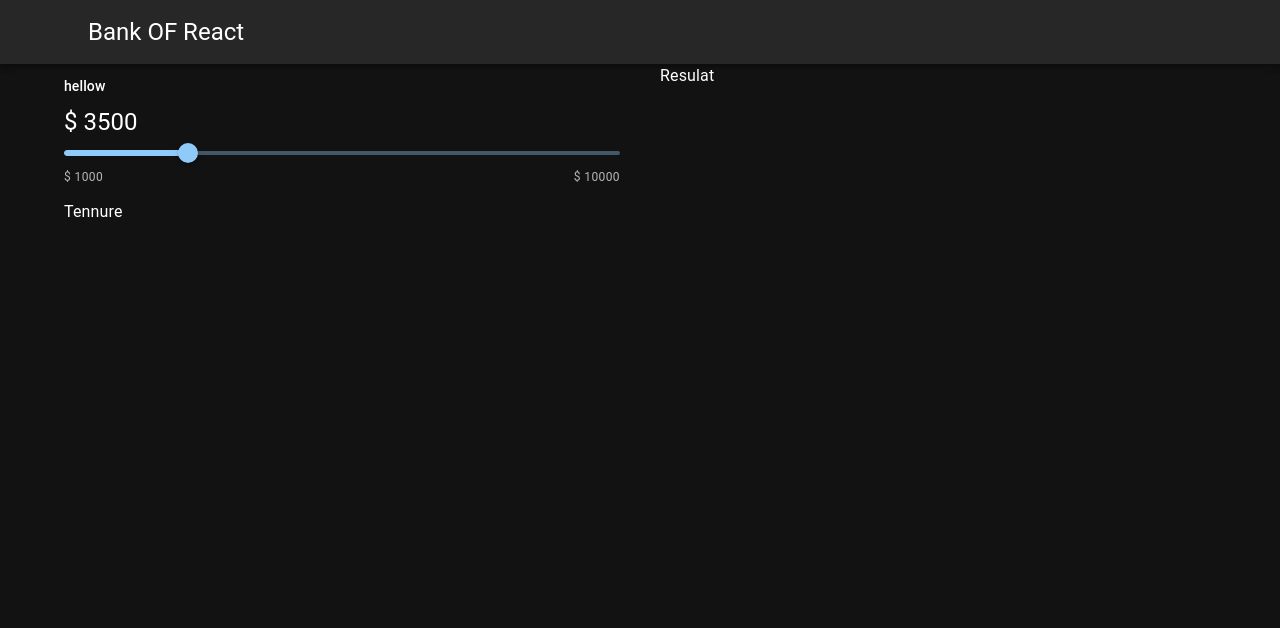
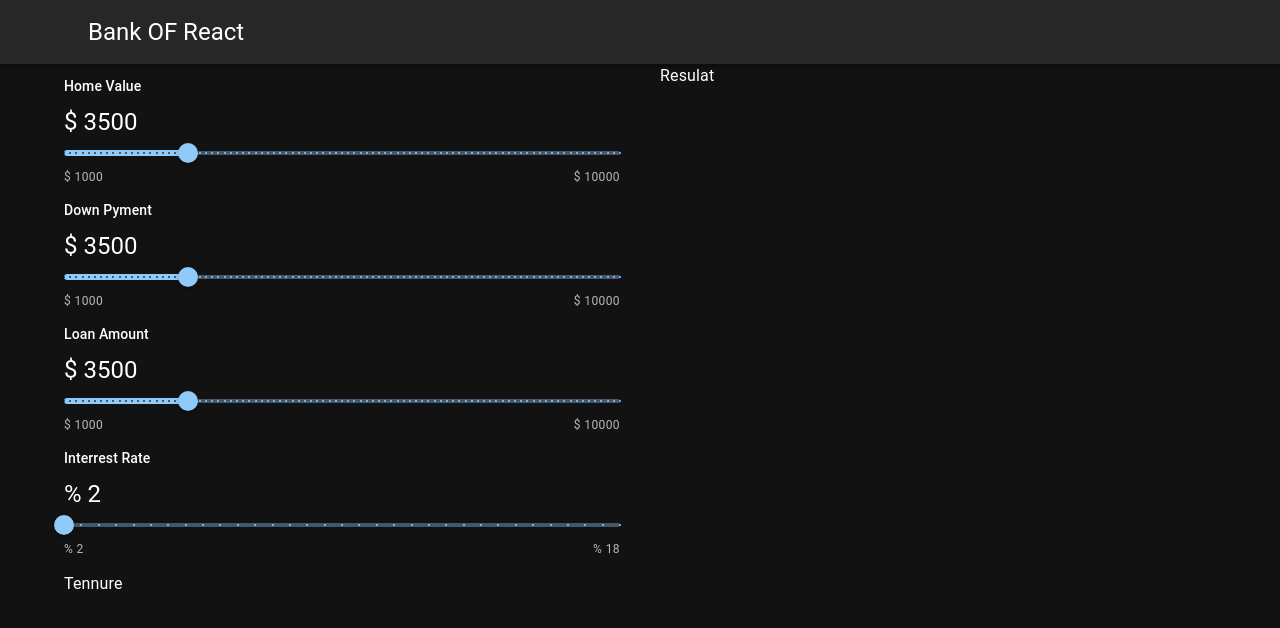
Before and after one commit to RezaualHossenSunny/Bank_React, a React app: page / in a window 1280 px wide. Shown: the top 628 px of the page. Built offline with nearby package versions, Linux system fonts and the light colour scheme; the HTML template or start-up script is replaced by a standard one.

Commit message:
slecet slider done

```diff
--- a/src/Component/Comon/Slidercomon.jsx
+++ b/src/Component/Comon/Slidercomon.jsx
@@ -1,7 +1,7 @@
 import React from "react";
 import Slider from "@mui/material/Slider";
 import { Stack, Typography } from "@mui/material";
-const Slidercomon = ({ defaultValue, min, max, amount, label, unit }) => {
+const Slidercomon = ({ defaultValue, min, max, amount, label, unit ,steps,value ,onchange}) => {
   return (
 <Stack my={1.5}>
 <Stack gap={1}>
@@ -15,6 +15,10 @@ const Slidercomon = ({ defaultValue, min, max, amount, label, unit }) => {
       defaultValue={defaultValue}
       aria-label="Default"
       valueLabelDisplay="auto"
+      value={value}
+      onChange={onchange}
+      marks
+      step={steps}
     />
 <Stack direction='row' justifyContent='space-between'>
   <Typography variant="caption" color='text.secondary'>{unit} {min}</Typography>
--- a/src/Component/Slectslider.jsx
+++ b/src/Component/Slectslider.jsx
@@ -1,13 +1,55 @@
-import React from 'react'
-import Slidercomon from './Comon/Slidercomon'
+import React from "react";
+import Slidercomon from "./Comon/Slidercomon";
 
 const Slectslider = () => {
+  const bank_limit =10000;
   return (
     <div>
-        <Slidercomon defaultValue={3000} min={1000} max={10000} amount={3500 } unit="$" label={'hellow'}/>
+      <Slidercomon
+        defaultValue={3000}
+        min={1000}
+        max={bank_limit}
+        amount={3500}
+        steps={100}
+        unit="$"
+        label={"Home Value"}
+        onchange={(e) => console.log(e.target.value)}
+      />
 
+      <Slidercomon
+        defaultValue={3000}
+        min={1000}
+        max={10000}
+        amount={3500}
+        steps={100}
+        unit="$"
+        label={"Down Pyment"}
+        onchange={(e) => console.log(e.target.value)}
+      />
+
+      <Slidercomon
+        defaultValue={3000}
+        min={1000}
+        max={10000}
+        amount={3500}
+        steps={100}
+        unit="$"
+        label={"Loan Amount"}
+        onchange={(e) => console.log(e.target.value)}
+      />
+
+      <Slidercomon
+        defaultValue={2}
+        min={2}
+        max={18}
+        amount={2}
+        steps={0.5}
+        unit="%"
+        label={"Interrest Rate"}
+        onchange={(e) => console.log(e.target.value)}
+      />
     </div>
-  )
-}
+  );
+};
 
-export default Slectslider
+export default Slectslider;
```
